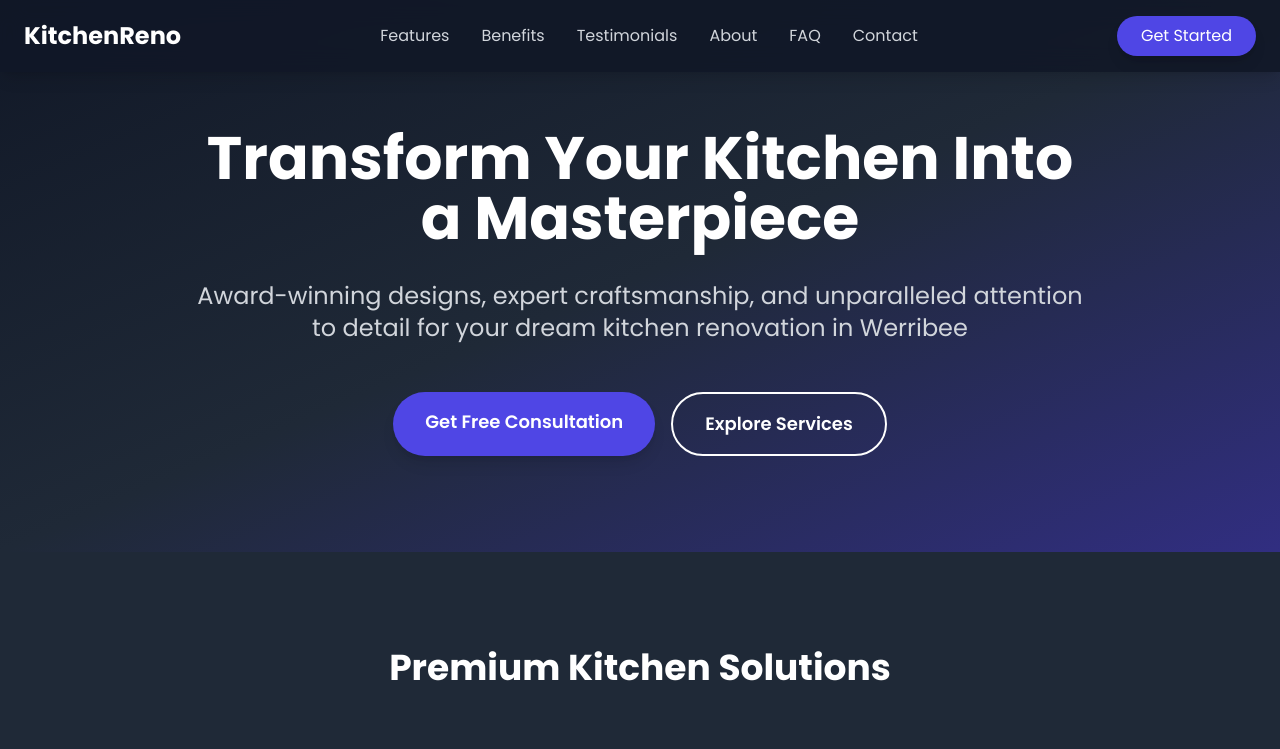
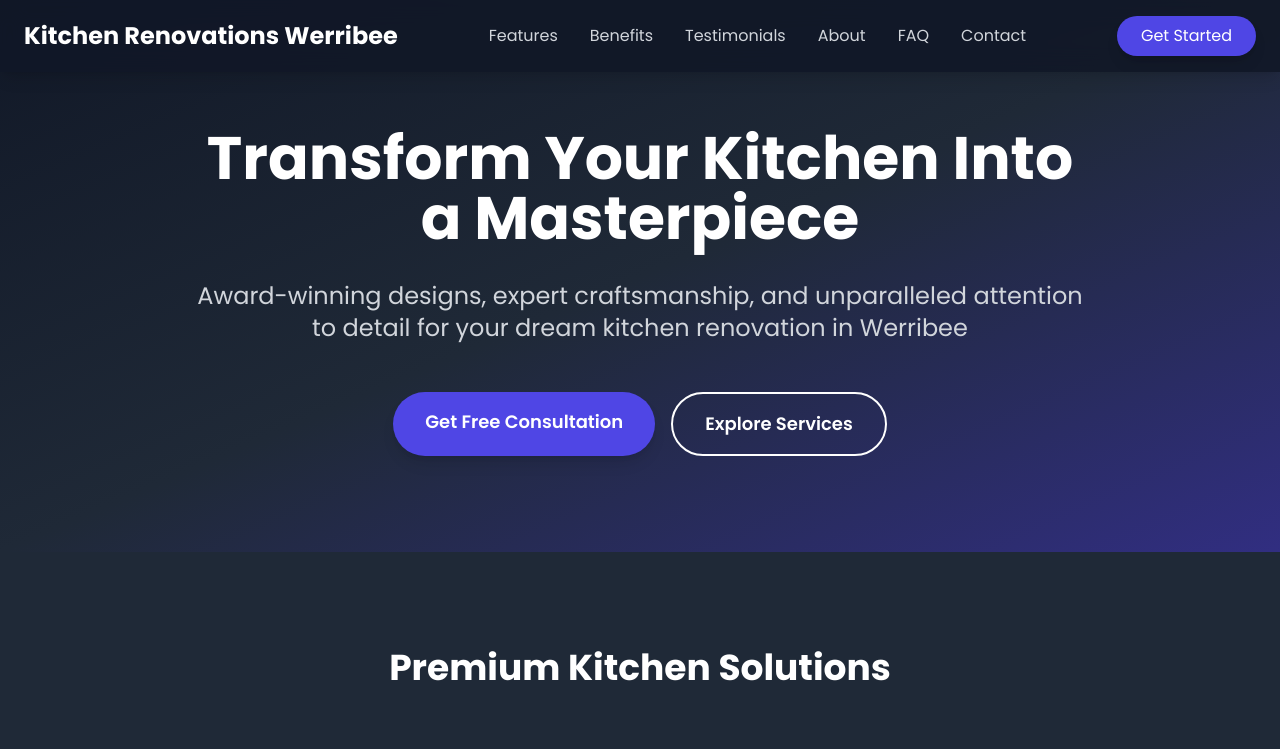
Before and after one commit to Ryannz-dot/kitchen-renovations-werribee-2025-01-24-nxbq5, a plain HTML site: page index.html in a window 1280 px wide. Shown: the top 749 px of the page. Drawn offline with nearby package versions, Linux system fonts and the light colour scheme.

Commit message:
Update index.html

```diff
--- a/index.html
+++ b/index.html
@@ -3,7 +3,7 @@
 <head>
     <meta charset="UTF-8">
     <meta name="viewport" content="width=device-width, initial-scale=1.0">
-    <title>Enhanced Landing Page</title>
+    <title>Kitchen Renovations Werribee</title>
     <script src="https://cdn.tailwindcss.com"></script>
 </head>
 <body>
@@ -12,7 +12,7 @@
     <meta charset="UTF-8">
     <meta name="viewport" content="width=device-width, initial-scale=1.0">
     <title>Kitchen Renovations Werribee | Expert Remodeling Services</title>
-    <meta name="description" content="Transform your kitchen with our expert renovation services in Werribee. Custom designs, professional installation, and superior craftsmanship.">
+    <meta name="description" content=" Transform your kitchen with our expert renovation services in Werribee. Custom designs, professional installation, and superior craftsmanship.">
     <script src="https://cdn.tailwindcss.com"></script>
     <link href="https://fonts.googleapis.com/css2?family=Poppins:wght@300;400;500;600;700&display=swap" rel="stylesheet">
     <style>
@@ -26,7 +26,7 @@
     <header class="fixed w-full bg-gray-900/90 backdrop-blur-md shadow-lg z-50">
         <nav class="container mx-auto px-6 py-4">
             <div class="flex items-center justify-between">
-                <a href="https://Ryannz-dot.github.io/kitchen-renovations-werribee-2025-01-24-nxbq5" class="text-2xl font-bold text-white hover:text-indigo-400 transition-colors duration-300">KitchenReno</a>
+                <a href="https://Ryannz-dot.github.io/kitchen-renovations-werribee-2025-01-24-nxbq5" class="text-2xl font-bold text-white hover:text-indigo-400 transition-colors duration-300">Kitchen Renovations Werribee</a>
                 <div class="hidden md:flex space-x-8">
                     <a href="#features" class="text-gray-300 hover:text-white hover:scale-105 transition-all duration-300">Features</a>
                     <a href="#benefits" class="text-gray-300 hover:text-white hover:scale-105 transition-all duration-300">Benefits</a>
```
